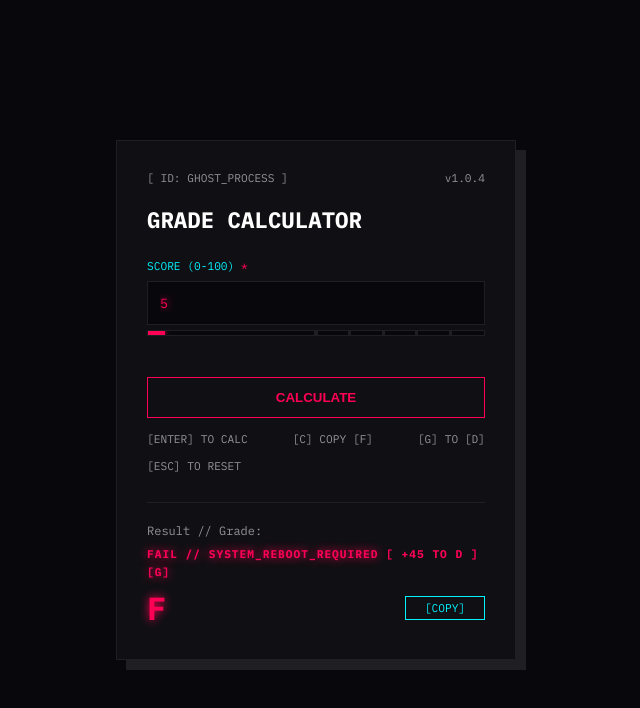
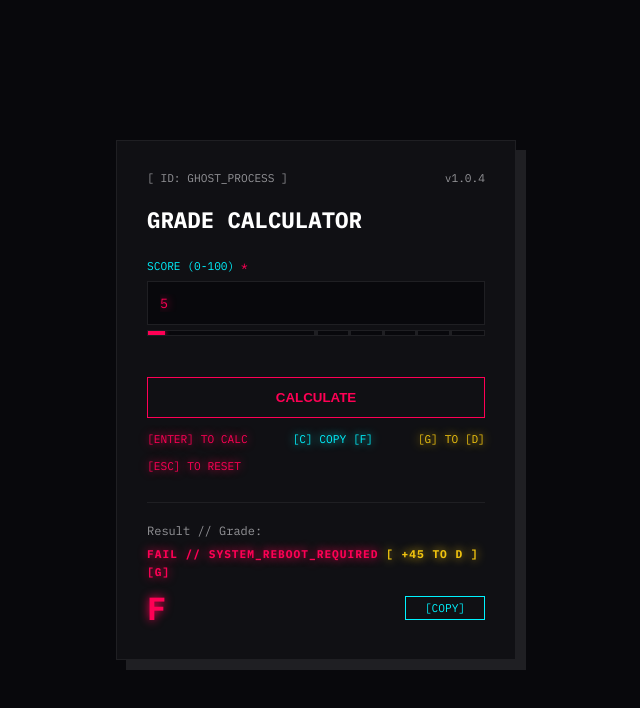
Before and after one commit to Lev1k3305/Grade-Point-Calculator, a website: page index.html in a window 1280 px wide. Both pictures are taken after typing "5" into the empty fields and a click on the button "CALCULATE". Shown: the whole page, without its empty margins (324-964 px from the left). Drawn offline with Linux system fonts and the light colour scheme.

Commit message:
feat: apply semantic color coding to keyboard shortcuts
This change improves the intuitiveness of the keyboard shortcut hints by
aligning them with the application's existing semantic color system.
Calculations and resets are now pink (status-fail), successful outcomes
like copying are cyan (status-good), and progress goals are yellow (status-ok).

- Updated static shortcut buttons in index.html with status classes.
- Updated dynamic Next Goal button creation in JavaScript.
- Added a new learning entry to the Palette journal regarding semantic consistency.

```diff
--- a/index.html
+++ b/index.html
@@ -380,7 +380,7 @@
       <div class="shortcuts" aria-label="Quick actions">
         <button
           id="calc-shortcut"
-          class="status-link"
+          class="status-link status-fail"
           aria-label="Press Enter to calculate"
           title="Press Enter to calculate"
           aria-keyshortcuts="Enter"
@@ -389,7 +389,7 @@
         </button>
         <button
           id="copy-shortcut"
-          class="status-link hidden"
+          class="status-link status-good hidden"
           aria-label="Press C to copy grade"
           title="Press C to copy grade"
           aria-keyshortcuts="c"
@@ -398,7 +398,7 @@
         </button>
         <button
           id="goal-shortcut"
-          class="status-link hidden"
+          class="status-link status-ok hidden"
           aria-label="Press G to reach next goal"
           title="Press G to reach next goal"
           aria-keyshortcuts="g"
@@ -407,7 +407,7 @@
         </button>
         <button
           id="reset-shortcut"
-          class="status-link"
+          class="status-link status-fail"
           aria-label="Press Escape to reset"
           title="Press Escape to reset"
           aria-keyshortcuts="Escape"
@@ -603,7 +603,7 @@
                 currentNextGoal = next;
                 const diff = (next.limit - s).toFixed(s % 1 === 0 ? 0 : 1);
                 nextGoalBtn = document.createElement("button");
-                nextGoalBtn.className = "status-link";
+                nextGoalBtn.className = "status-link status-ok";
                 nextGoalBtn.textContent = `[ +${parseFloat(diff)} TO ${next.label} ]`;
                 const label = `Set score to ${next.limit} to reach grade ${next.label.replace("+", " plus")}`;
                 nextGoalBtn.setAttribute("aria-label", label);
```
Also changed, not shown: .Jules/palette.md.
